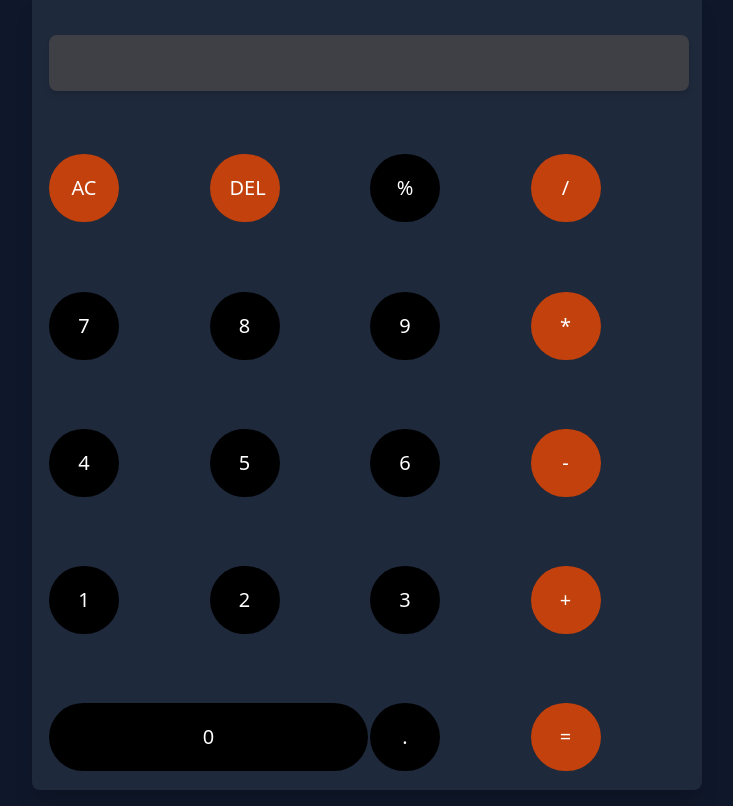
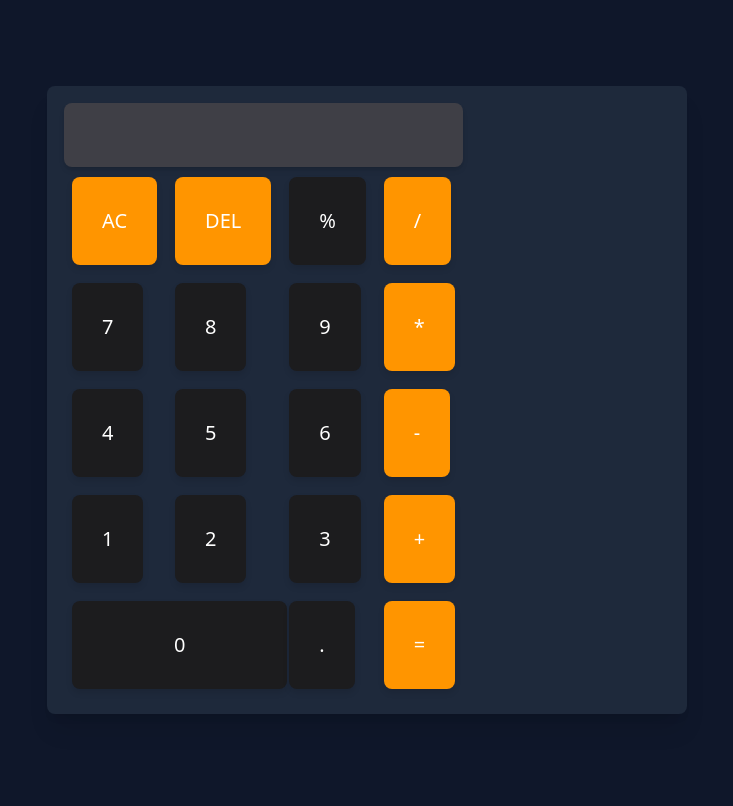
Before and after one commit to Mohit13333/tailwind-calculator, a website: page index.html in a window 1280 px wide. Shown: the whole page, without its empty margins (273-1006 px from the left). Drawn offline with Linux system fonts and the light colour scheme.

Commit message:
Add files via upload

```diff
--- a/index.html
+++ b/index.html
@@ -2,50 +2,93 @@
 <html lang="en">
 <head>
     <meta charset="UTF-8">
-    <meta name="viewport" content="width=device-width, initial-scale=1.0 user-scalable=no">
+    <meta name="viewport" content="width=device-width, initial-scale=1.0, user-scalable=no">
     <link rel="stylesheet" href="./output.css">
-    <link rel="icon" href="./calc.webp">
     <title>Calculator</title>
+    <style>
+        .button {
+            box-shadow: 0px 4px 6px rgba(0, 0, 0, 0.1);
+            transition: all 0.2s ease-in-out;
+        }
+        .button:hover {
+            opacity: 0.8;
+            transform: translateY(-5px);
+        }
+        .button-orange {
+            background-color: #FF9500;
+        }
+        .button-dark {
+            background-color: #1C1C1E;
+        }
+
+        /* Mobile specific height: roughly half screen */
+        @media (max-width: 768px) {
+            .calculator-container{
+                height: auto; /* Half of mobile screen height */
+                width: 100%; /* Full mobile width */
+            }
+        }
+        @media (max-width: 768px) {
+            .calc{
+                height: auto; /* Half of mobile screen height */
+                width: 100%; /* Full mobile width */
+            }
+        }
+
+        /* Desktop specific height and width */
+        @media (min-width: 769px) {
+            .calculator-container{
+                height: auto; /* Auto height on desktop */
+                width: 50%; /* Half desktop screen width */
+            }
+        }
+        @media (min-width: 769px) {
+            .calc{
+                height: auto; /* Auto height on desktop */
+                width: 50%; /* Half desktop screen width */
+            }
+        }
+    </style>
 </head>
-<body class="bg-slate-900 sm:h-screen md:h-svh m-auto flex flex-col justify-end sm:items-start md:items-center">
-    <div class="bg-slate-800 p-4 sm:max-h-svh rounded-lg sm:max-w-[670px] sm:mb-[3%] md:mb-[10px] md:w-auto shadow-xl">
-        <table class="sm:w-svw md:w-auto  sm:min-h-svh md:max-h-svh">
+<body class="bg-slate-900 h-screen flex items-center justify-center">
+    <div class="calculator-container bg-slate-800 p-4 rounded-lg shadow-xl flex flex-col justify-center overflow-hidden">
+        <table class="calc w-full h-full grid grid-cols-4 gap-2">
             <tr>
                 <td colspan="4">
-                    <input id="display" type="text" class="sm:max-w-[640px] md:w-auto text-right bg-zinc-700 text-white p-4 rounded-lg shadow-md" size="70" readonly />
+                    <input id="display" type="text" class="w-full text-right bg-zinc-700 text-white p-4 rounded-lg shadow-md h-16 text-3xl" readonly />
                 </td>
             </tr>
             <tr>
-                <td><input class="bg-orange-700 cursor-pointer p-5 w-[70px] text-white rounded-full text-xl" type="button" value="AC" id="clearDisplay" /></td>
-                <td><input class="bg-orange-700 cursor-pointer p-5 w-[70px] text-white rounded-full text-xl" type="button" value="DEL" id="deleteDisplay" /></td>
-                <td><input class="bg-black cursor-pointer p-5 w-[70px] text-white rounded-full text-xl" type="button" value="%" id="percentBtn" /></td>
-                <td><input class="bg-orange-700 cursor-pointer p-5 w-[70px] text-white rounded-full text-xl" type="button" value="/" id="divideBtn" /></td>
+                <td><input class="button button-orange cursor-pointer p-[30px] m-[8px] text-white rounded-lg text-xl" type="button" value="AC" id="clearDisplay" /></td>
+                <td><input class="button button-orange cursor-pointer p-[30px] m-[8px] text-white rounded-lg text-xl" type="button" value="DEL" id="deleteDisplay" /></td>
+                <td><input class="button button-dark cursor-pointer p-[30px] m-[8px] text-white rounded-lg text-xl" type="button" value="%" id="percentBtn" /></td>
+                <td><input class="button button-orange cursor-pointer p-[30px] m-[8px] text-white rounded-lg text-xl" type="button" value="/" id="divideBtn" /></td>
             </tr>
             <tr>
-                <td><input class="bg-black cursor-pointer p-5 w-[70px] text-white rounded-full text-xl" type="button" value="7" id="sevenBtn" /></td>
-                <td><input class="bg-black cursor-pointer p-5 w-[70px] text-white rounded-full text-xl" type="button" value="8" id="eightBtn" /></td>
-                <td><input class="bg-black cursor-pointer p-5 w-[70px] text-white rounded-full text-xl" type="button" value="9" id="nineBtn" /></td>
-                <td><input class="bg-orange-700 cursor-pointer p-5 w-[70px] text-white rounded-full text-xl" type="button" value="*" id="multiplyBtn" /></td>
+                <td><input class="button button-dark cursor-pointer p-[30px] m-[8px] text-white rounded-lg text-xl" type="button" value="7" id="sevenBtn" /></td>
+                <td><input class="button button-dark cursor-pointer p-[30px] m-[8px] text-white rounded-lg text-xl" type="button" value="8" id="eightBtn" /></td>
+                <td><input class="button button-dark cursor-pointer p-[30px] m-[8px] text-white rounded-lg text-xl" type="button" value="9" id="nineBtn" /></td>
+                <td><input class="button button-orange cursor-pointer p-[30px] m-[8px] text-white rounded-lg text-xl" type="button" value="*" id="multiplyBtn" /></td>
             </tr>
             <tr>
-                <td><input class="bg-black cursor-pointer p-5 w-[70px] text-white rounded-full text-xl" type="button" value="4" id="fourBtn" /></td>
-                <td><input class="bg-black cursor-pointer p-5 w-[70px] text-white rounded-full text-xl" type="button" value="5" id="fiveBtn" /></td>
-                <td><input class="bg-black cursor-pointer p-5 w-[70px] text-white rounded-full text-xl" type="button" value="6" id="sixBtn" /></td>
-                <td><input class="bg-orange-700 cursor-pointer p-5 w-[70px] text-white rounded-full text-xl" type="button" value="-" id="subtractBtn" /></td>
+                <td><input class="button button-dark cursor-pointer p-[30px] m-[8px] text-white rounded-lg text-xl" type="button" value="4" id="fourBtn" /></td>
+                <td><input class="button button-dark cursor-pointer p-[30px] m-[8px] text-white rounded-lg text-xl" type="button" value="5" id="fiveBtn" /></td>
+                <td><input class="button button-dark cursor-pointer p-[30px] m-[8px] text-white rounded-lg text-xl" type="button" value="6" id="sixBtn" /></td>
+                <td><input class="button button-orange cursor-pointer p-[30px] m-[8px] text-white rounded-lg text-xl" type="button" value="-" id="subtractBtn" /></td>
             </tr>
             <tr>
-                <td><input class="bg-black cursor-pointer p-5 w-[70px] text-white rounded-full text-xl" type="button" value="1" id="oneBtn" /></td>
-                <td><input class="bg-black cursor-pointer p-5 w-[70px] text-white rounded-full text-xl" type="button" value="2" id="twoBtn" /></td>
-                <td><input class="bg-black cursor-pointer p-5 w-[70px] text-white rounded-full text-xl" type="button" value="3" id="threeBtn" /></td>
-                <td><input class="bg-orange-700 cursor-pointer p-5 w-[70px] text-white rounded-full text-xl" type="button" value="+" id="addBtn" /></td>
+                <td><input class="button button-dark cursor-pointer p-[30px] m-[8px] text-white rounded-lg text-xl" type="button" value="1" id="oneBtn" /></td>
+                <td><input class="button button-dark cursor-pointer p-[30px] m-[8px] text-white rounded-lg text-xl" type="button" value="2" id="twoBtn" /></td>
+                <td><input class="button button-dark cursor-pointer p-[30px] m-[8px] text-white rounded-lg text-xl" type="button" value="3" id="threeBtn" /></td>
+                <td><input class="button button-orange cursor-pointer p-[30px] m-[8px] text-white rounded-lg text-xl" type="button" value="+" id="addBtn" /></td>
             </tr>
             <tr>
-                <td colspan="2"><input class="bg-black cursor-pointer w-full p-5 text-white rounded-full text-xl" type="button" value="0" id="zeroBtn" /></td>
-                <td><input class="bg-black cursor-pointer p-5 w-[70px] text-white rounded-full text-xl" type="button" value="." id="dotBtn" /></td>
-                <td><input class="bg-orange-700 cursor-pointer p-5 w-[70px] text-white rounded-full text-xl" type="button" value="=" id="equalBtn" /></td>
+                <td colspan="2"><input class="button button-dark cursor-pointer w-full p-[30px] m-[8px] text-white rounded-lg text-xl" type="button" value="0" id="zeroBtn" /></td>
+                <td><input class="button button-dark cursor-pointer p-[30px] m-[8px] text-white rounded-lg text-xl" type="button" value="." id="dotBtn" /></td>
+                <td><input class="button button-orange cursor-pointer p-[30px] m-[8px] text-white rounded-lg text-xl" type="button" value="=" id="equalBtn" /></td>
             </tr>
         </table>
     </div>
-    <script src="index.js"></script>
+<script src="index.js"></script>
 </body>
 </html>
```
Also changed, not shown: output.css.
